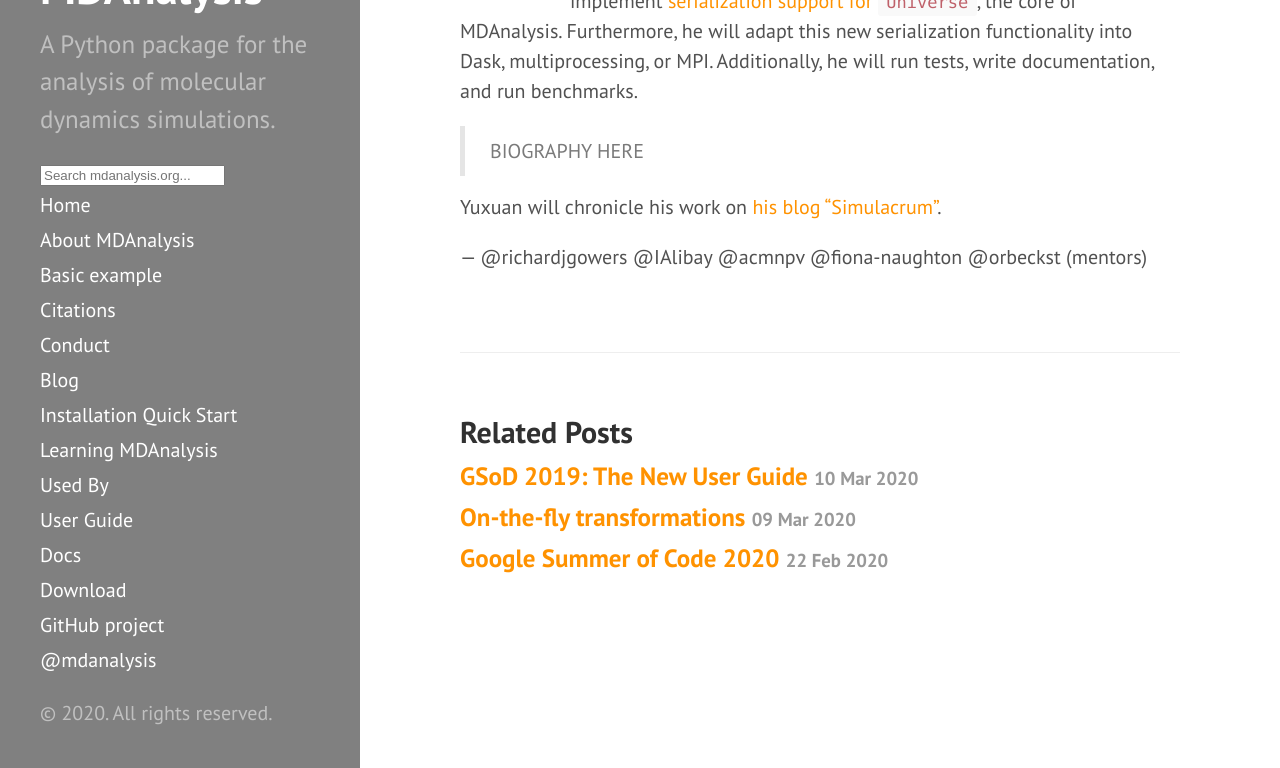
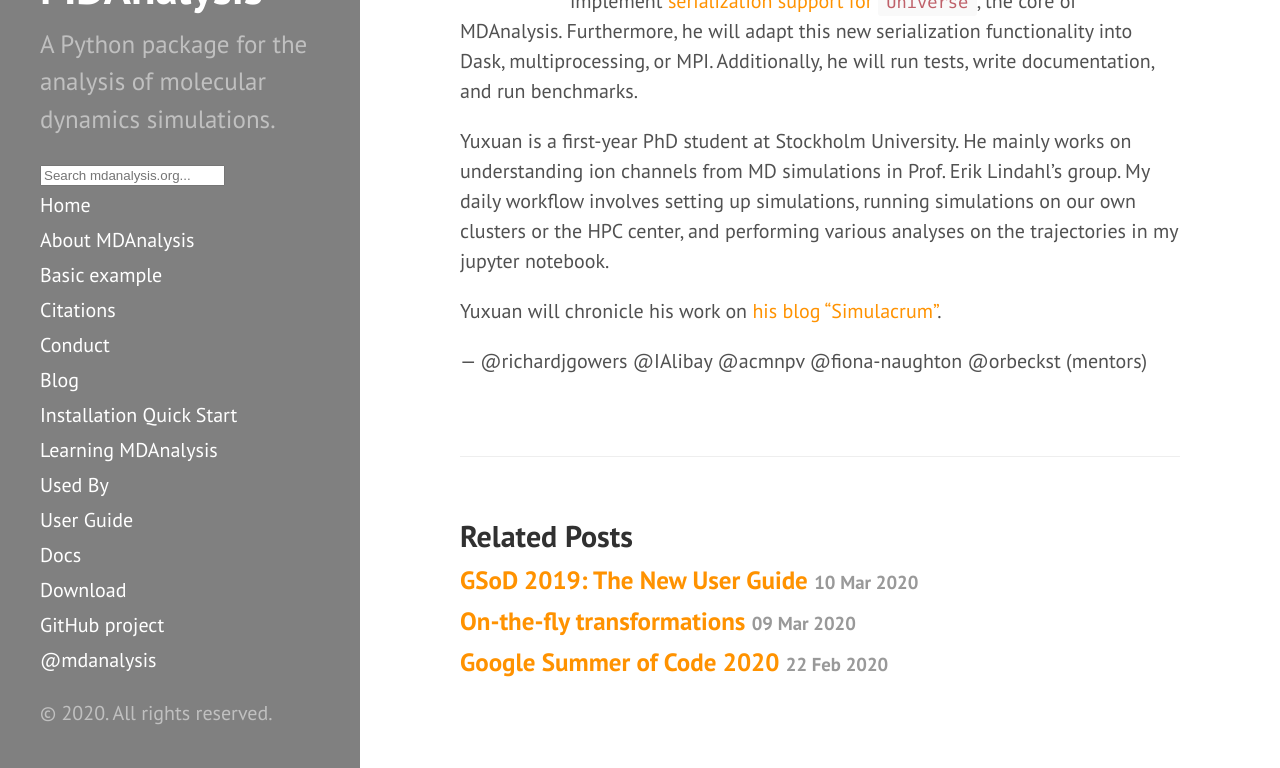
Before and after one commit to MDAnalysis/MDAnalysis.github.io, a Jekyll site: the page built from _posts/2020-05-20-gsoc-students.md, in a window 1280 px wide and 900 px high, scrolled down 1842 px, cut to the strip 132-900 px from the top of the window. Built offline with Jekyll 4.4.1, drawn with Linux system fonts in a browser that asks for light colours; comment, search, counter and statistics services are not loaded.

Commit message:
@yuxuanzhuang bio from his application

```diff
--- a/_posts/2020-05-20-gsoc-students.md
+++ b/_posts/2020-05-20-gsoc-students.md
@@ -98,7 +98,12 @@ serialization functionality into Dask, multiprocessing, or
 MPI. Additionally, he will run tests, write documentation, and run
 benchmarks.
 
-> BIOGRAPHY HERE
+Yuxuan is a first-year PhD student at Stockholm University. He mainly
+works on understanding ion channels from MD simulations in Prof. Erik
+Lindahl’s group. My daily workflow involves setting up simulations,
+running simulations on our own clusters or the HPC center, and
+performing various analyses on the trajectories in my jupyter
+notebook.
 
 Yuxuan will chronicle his work on [his blog
 "Simulacrum"][yuxuanzhuang-blog].
@@ -108,7 +113,7 @@ Yuxuan will chronicle his work on [his blog
 
 [gsoc]: https://summerofcode.withgoogle.com
 [mda-gsoc]: https://summerofcode.withgoogle.com/organizations/4891814374408192/
-[Gromacs]: https://www.gromacs.org
+[Gromacs]: http://www.gromacs.org
 [RDKit]: http://rdkit.org/
 [hmacdope-gsoc]: https://summerofcode.withgoogle.com/projects/
 [hmacdope-blog]: https://hmacdope.github.io
```
